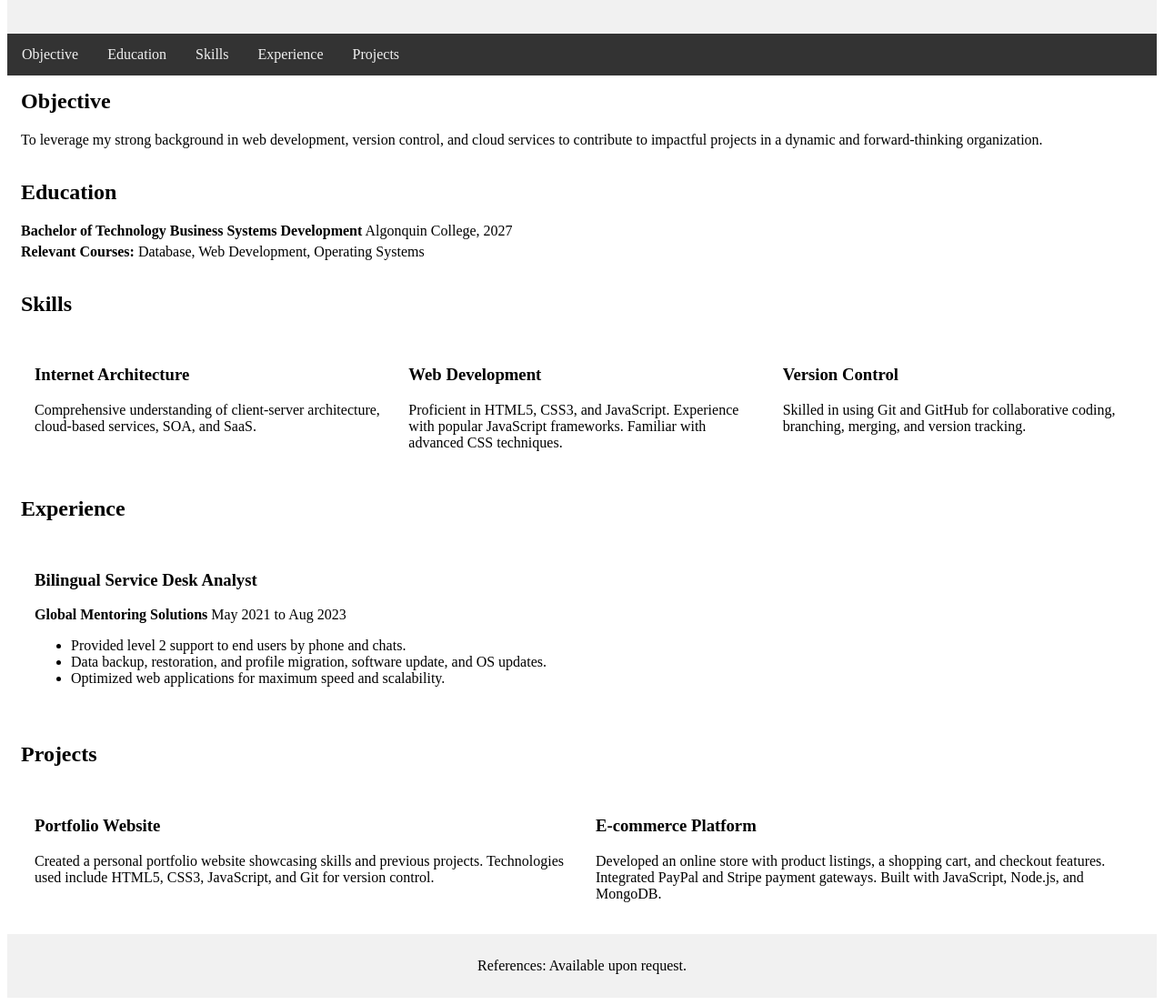
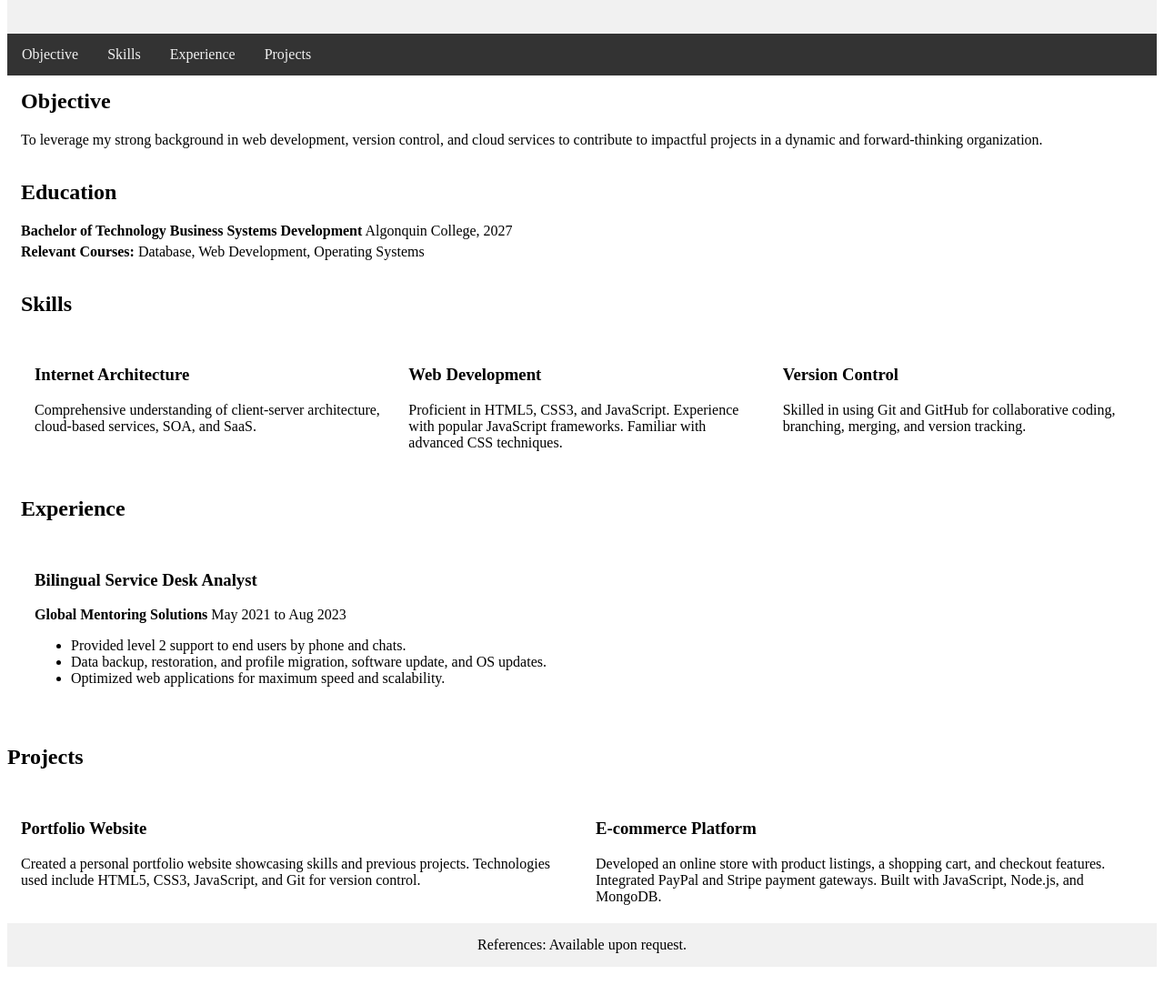
Before and after one commit to NicletteTshiyombo/cst3106_labs, a plain HTML site: page resume.html in a window 1280 px wide. Shown: the part 138-1243 px from the top of the page at 91% size. Drawn offline with Linux system fonts and the light colour scheme.

Commit message:
Update resume.html (#1)
y

```diff
--- a/resume.html
+++ b/resume.html
@@ -12,19 +12,19 @@
 
         <div class="topnav">
             <a href="#objective">Objective</a>
-            <a href="#education">Education</a>
+
             <a href="#skills">Skills</a>
             <a href="#experience">Experience</a>
             <a href="#projects">Projects</a>
         </div>
 
-        <!-- Objective Section -->
+
         <div class="content-section" id="objective">
             <h2>Objective</h2>
             <p>To leverage my strong background in web development, version control, and cloud services to contribute to impactful projects in a dynamic and forward-thinking organization.</p>
         </div>
 
-        <!-- Education Section -->
+
         <div class="content-section" id="education">
             <h2>Education</h2>
             <p><strong>Bachelor of Technology Business Systems Development</strong> Algonquin College, 2027</p>
@@ -67,8 +67,9 @@
         </div>
 
         <!-- Projects Section -->
-        <div class="content-section" id="projects">
+        <iv class="content-section" id="projects">
             <h2>Projects</h2>
+
             <div class="row">
                 <div class="column side">
                     <h3>Portfolio Website</h3>
```
